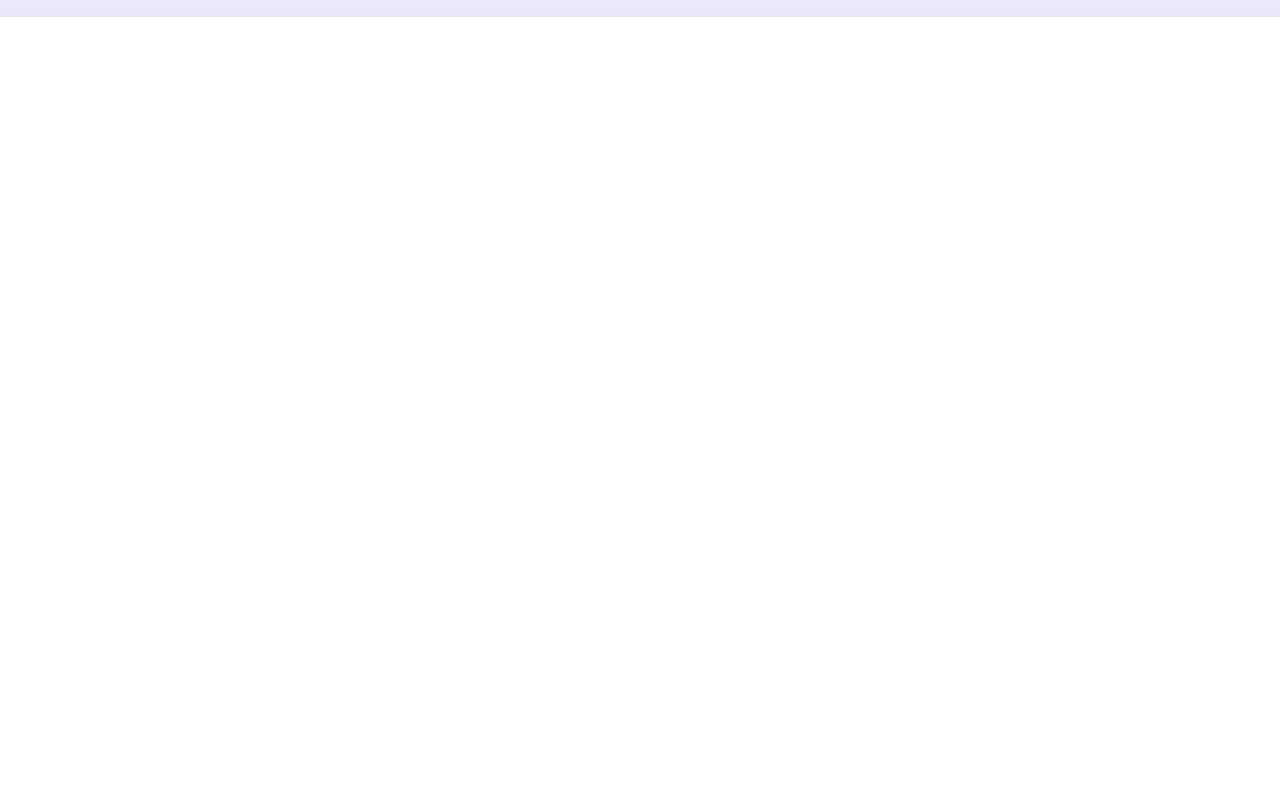
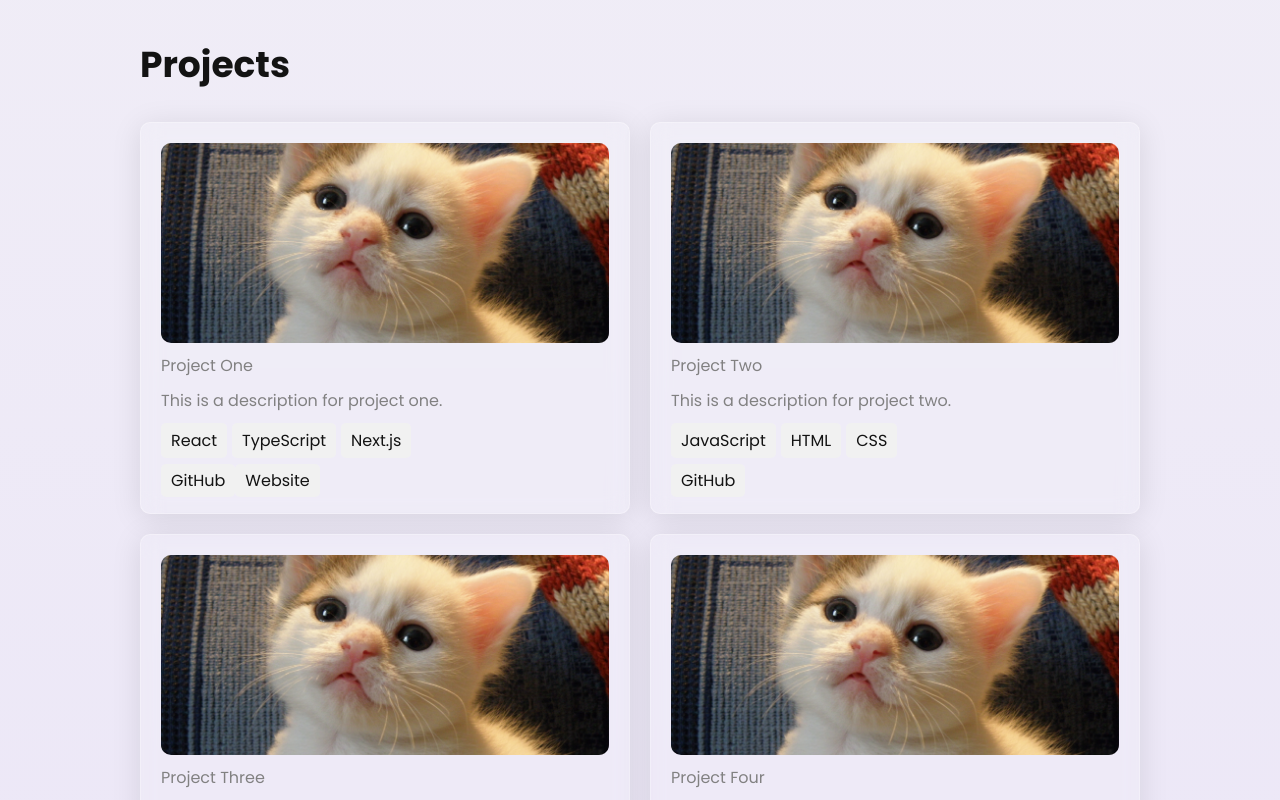
Before and after one commit to neilcasas/portfolio-v1, a Next.js app: page / in a window 1280 px wide. Shown: the part 1700-2500 px from the top of the page. Before the commit the page ends 1717 px from the top, so only its background shows below. Built offline with nearby package versions, Linux system fonts and the light colour scheme.

Commit message:
added projects component styling

```diff
--- a/src/app/components/Projects.module.scss
+++ b/src/app/components/Projects.module.scss
@@ -0,0 +1,73 @@
+.projectsContainer {
+  display: flex;
+  flex-direction: column;
+  gap: 20px;
+}
+
+.projects {
+  display: grid;
+  grid-template-columns: 1fr;
+  gap: 20px;
+
+  @media (min-width: 768px) {
+    grid-template-columns: repeat(2, 1fr);
+  }
+}
+
+.project {
+  background: rgba(255, 255, 255, 0.1);
+  border-radius: 10px;
+  padding: 20px;
+  backdrop-filter: blur(10px);
+  -webkit-backdrop-filter: blur(10px);
+  box-shadow: 0 4px 30px rgba(0, 0, 0, 0.1);
+  border: 1px solid rgba(255, 255, 255, 0.3);
+  display: flex;
+  flex-direction: column;
+  gap: 10px;
+}
+
+.imgContainer {
+  width: 100%;
+  height: 200px;
+  overflow: hidden;
+  border-radius: 10px;
+}
+
+.imgContainer img {
+  width: 100%;
+  height: 100%;
+  object-fit: cover;
+}
+
+.skills {
+  display: flex;
+  flex-wrap: wrap;
+  gap: 5px;
+}
+
+.skill {
+  background: var(--accent-color);
+  color: var(--main-color);
+  padding: 5px 10px;
+  border-radius: 5px;
+}
+
+.buttons {
+  display: flex;
+  gap: 10px;
+}
+
+.buttons a {
+  color: var(--main-color);
+  text-decoration: none;
+  background: var(--accent-color);
+  padding: 5px 10px;
+  border-radius: 5px;
+  transition: background 0.3s;
+}
+
+.buttons a:hover {
+  background: var(--main-color);
+  color: var(--accent-color);
+}
--- a/src/app/components/Projects.tsx
+++ b/src/app/components/Projects.tsx
@@ -2,6 +2,7 @@ import { StaticImageData } from "next/image";
 import Image from "next/image";
 import styles from "./Projects.module.scss";
 import { Subheader } from "./Subheader";
+import ProjectImage from "../../../public/cat.jpeg"; // Mock image
 
 type ProjectProps = {
   title: string;
@@ -37,12 +38,46 @@ export const Project: React.FC<ProjectProps> = (props: ProjectProps) => {
   );
 };
 
-export const Projects: React.FC<ProjectProps[]> = (props: ProjectProps[]) => {
+export const mockProjects: ProjectProps[] = [
+  {
+    title: "Project One",
+    description: "This is a description for project one.",
+    github: "https://github.com/project-one",
+    skills: ["React", "TypeScript", "Next.js"],
+    website: "https://project-one.com",
+    image: ProjectImage,
+  },
+  {
+    title: "Project Two",
+    description: "This is a description for project two.",
+    github: "https://github.com/project-two",
+    skills: ["JavaScript", "HTML", "CSS"],
+    image: ProjectImage,
+  },
+  {
+    title: "Project Three",
+    description: "This is a description for project two.",
+    github: "https://github.com/project-two",
+    skills: ["JavaScript", "HTML", "CSS"],
+    image: ProjectImage,
+  },
+  {
+    title: "Project Four",
+    description: "This is a description for project two.",
+    github: "https://github.com/project-two",
+    skills: ["JavaScript", "HTML", "CSS"],
+    image: ProjectImage,
+  },
+];
+
+export const Projects: React.FC<{ projects: ProjectProps[] }> = ({
+  projects,
+}) => {
   return (
     <div className={styles.projectsContainer}>
-      <Subheader text="projects" />
+      <Subheader text="Projects" />
       <div className={styles.projects}>
-        {props.map((project, key) => (
+        {projects.map((project, key) => (
           <Project {...project} key={key} />
         ))}
       </div>
--- a/src/app/components/Subheader.tsx
+++ b/src/app/components/Subheader.tsx
@@ -1,12 +1,11 @@
+"use client";
 import styles from "./Subheader.module.scss";
 import { motion } from "framer-motion";
-type SubheaderProps = {
-  text: string;
-};
+// type SubheaderProps = {
+//   text: string
+// };
 
-export const Subheader: React.FC<SubheaderProps> = ({
-  text,
-}: SubheaderProps) => {
+export const Subheader: React.FC<{ text: string }> = ({ text }) => {
   return (
     <motion.h2
       initial={{ opacity: 0, translateX: "-20%" }}
--- a/src/app/page.tsx
+++ b/src/app/page.tsx
@@ -2,6 +2,7 @@ import { Hero } from "./components/Hero";
 import { About } from "./components/About";
 import { testProps, List } from "./components/List";
 import { skillsData, Skills } from "./components/Skills";
+import { Projects, mockProjects } from "./components/Projects";
 import Profile from "../../public/profile.jpg";
 import styles from "./page.module.scss";
 
@@ -14,6 +15,7 @@ export default function Home() {
         <List items={testProps} title="Experience"></List>
         <List items={testProps} title="Education"></List>
         <Skills skills={skillsData}></Skills>
+        <Projects projects={mockProjects} />
       </div>
     </main>
   );
```
Also changed, not shown: public/cat.jpeg (added).
